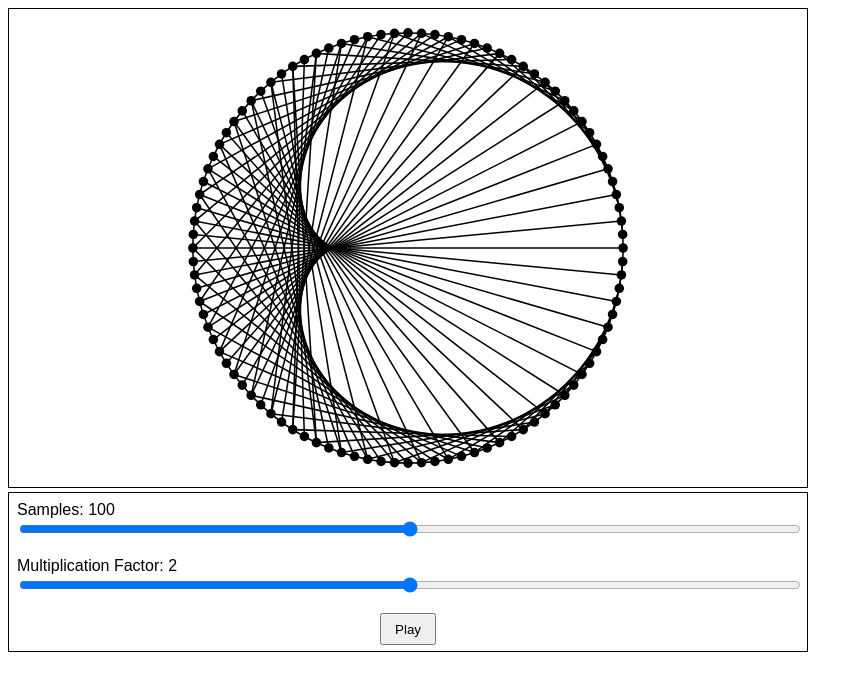
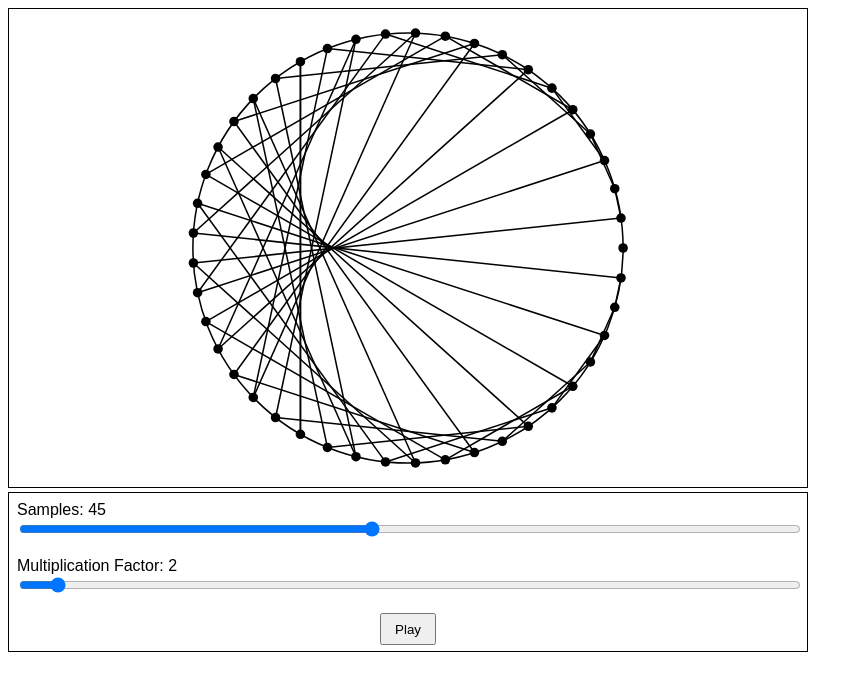
Before and after one commit to jlg-formation/tsr-dec-2022, a website built with Vite: page front/index.html in a window 1280 px wide. Shown: the whole page, without its empty margins (0-863 px from the left). Built offline with nearby package versions, Linux system fonts and the light colour scheme.

Commit message:
dev: using keyof

```diff
--- a/front/index.html
+++ b/front/index.html
@@ -15,11 +15,11 @@
     <div class="command">
       <label class="samples">
         <div>Samples: <span>45</span></div>
-        <input type="range" />
+        <input type="range" min="0" max="100" step="1" />
       </label>
       <label class="multiplicationFactor">
         <div>Multiplication Factor: <span>34</span></div>
-        <input type="range" />
+        <input type="range" min="0" max="50" step="1" />
       </label>
       <button>Play</button>
     </div>
--- a/front/src/Command.ts
+++ b/front/src/Command.ts
@@ -3,16 +3,21 @@ import { querySelector } from "./misc";
 
 export class Command {
   config: Config;
+
   constructor(config: Config) {
     this.config = config;
     this.render();
   }
+
   render() {
-    const samplesElt = querySelector("div.command label.samples span");
-    samplesElt.innerHTML = this.config.samples + "";
-    const multiplicationFactorElt = querySelector(
-      "div.command label.multiplicationFactor span"
-    );
-    multiplicationFactorElt.innerHTML = this.config.multiplicationFactor + "";
+    const configKeys: (keyof Config)[] = ["samples", "multiplicationFactor"];
+    for (const key of configKeys) {
+      const elt = querySelector(`div.command label.${key} span`);
+      elt.innerHTML = this.config[key] + "";
+      const sliderElt = querySelector(
+        `div.command label.${key} input`
+      ) as HTMLInputElement;
+      sliderElt.value = this.config[key] + "";
+    }
   }
 }
--- a/front/src/main.ts
+++ b/front/src/main.ts
@@ -4,7 +4,7 @@ import { Config } from "./interfaces/Config";
 import "./style.scss";
 
 const config: Config = {
-  samples: 100,
+  samples: 45,
   multiplicationFactor: 2,
 };
 
```
